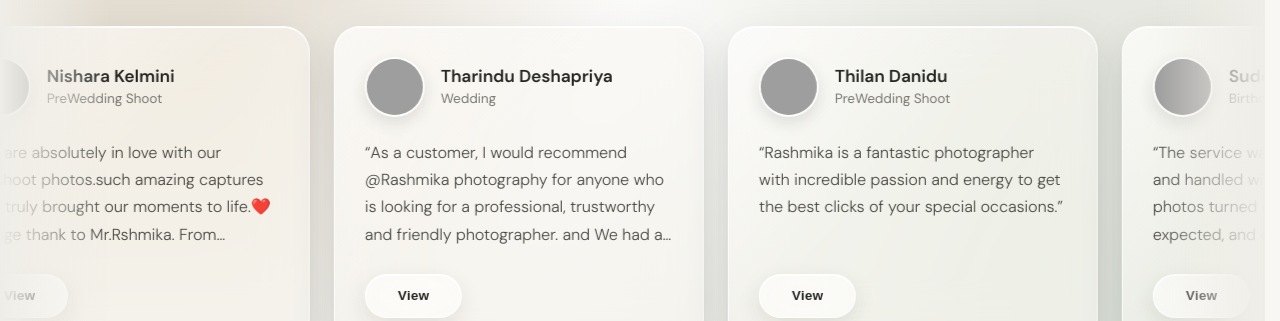
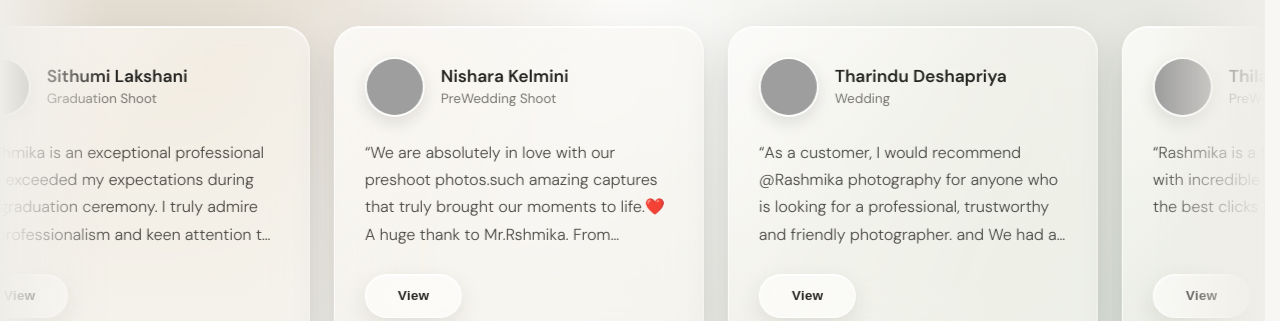
Before and after one commit to Rashmikas05/Rashmika_Photography, a plain HTML site: page index.html in a window 1280 px wide. Shown: the part 4269-4590 px from the top of the page. Drawn offline with nearby package versions, Linux system fonts and the light colour scheme; grey boxes are pictures that could not be loaded.

Commit message:
Your commit message here

```diff
--- a/index.html
+++ b/index.html
@@ -2158,6 +2158,13 @@ footer {
             org: 'Graduation Shoot',
             photo: 'https://image.rashmikaphotography.com/Greview/sandaliGprofile.png',
             shot: 'https://image.rashmikaphotography.com/Greview/reviewScreenshots/SandaliAshara.avif',
+            text: 'Rashmika is an exceptional professional who exceeded my expectations during the graduation ceremony. I truly admire his professionalism and keen attention to detail, which enabled him to capture every moment perfectly. Furthermore, he ensured that I received the edited photographs as quickly as possible.'
+        },
+        {
+            name: 'Sithumi Lakshani',
+            org: 'Graduation Shoot',
+            photo: 'https://image.rashmikaphotography.com/Greview/sithuprofile.avif',
+            shot: 'https://image.rashmikaphotography.com/Greview/reviewScreenshots/sithumireviews.avif',
             text: 'Rashmika is an exceptional professional who exceeded my expectations during the graduation ceremony. I truly admire his professionalism and keen attention to detail, which enabled him to capture every moment perfectly. Furthermore, he ensured that I received the edited photographs as quickly as possible.'
         },
         {
```
